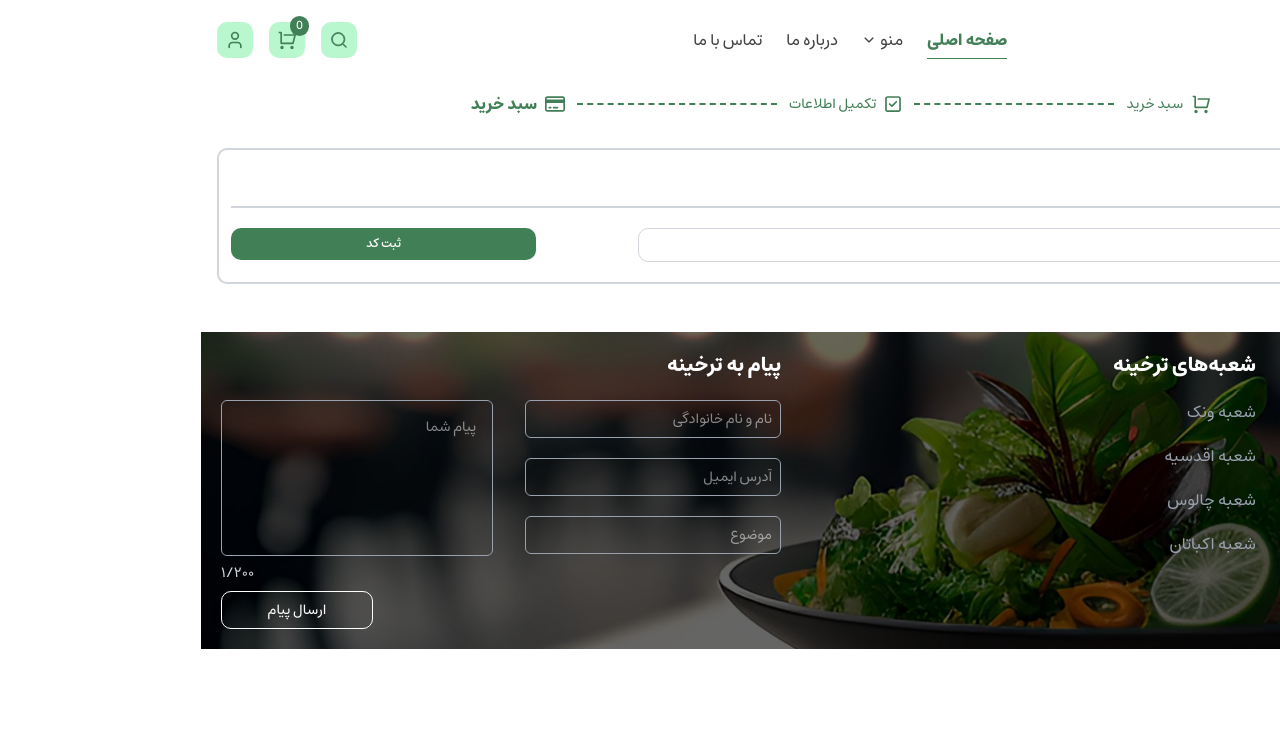
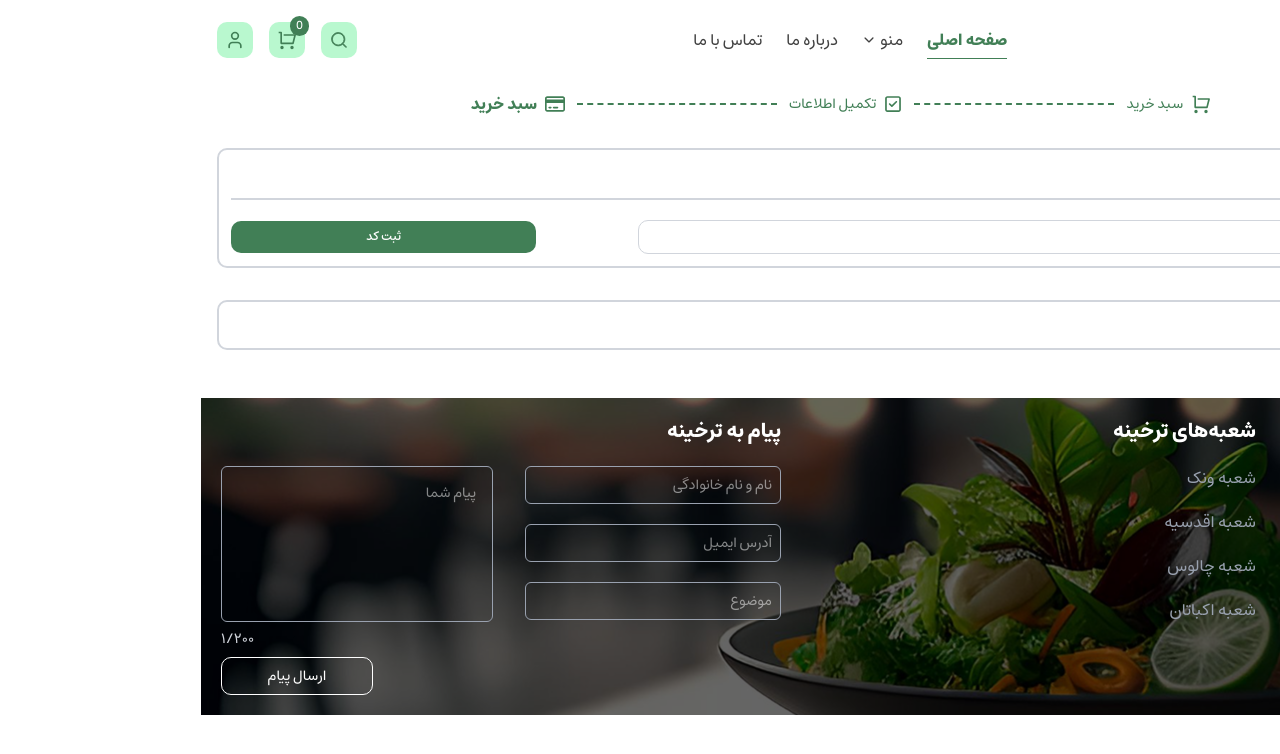
Before and after one commit to AmirAjam/food-store, a React (Vite) app: page /payment in a window 1280 px wide. Shown: the top 754 px of the page. Built offline with nearby package versions, Linux system fonts and the light colour scheme; no server answers.

Commit message:
Add payment method component to payment page

```diff
--- a/src/icons.js
+++ b/src/icons.js
@@ -2,19 +2,20 @@ import { CiUser, CiSearch,CiDiscount1} from "react-icons/ci";
 import { FaChevronLeft, FaChevronRight,FaRegCreditCard,FaRegSquareCheck   } from "react-icons/fa6";
 import { LuChartLine, LuUser,LuHouse,LuUsers,LuPlus,LuMinus,LuTruck     } from "react-icons/lu";
 import { PiMaskHappyLight,PiPhoneLight  } from "react-icons/pi";
-import { IoFastFoodOutline, IoClose,IoLocationOutline  } from "react-icons/io5";
+import { IoFastFoodOutline, IoClose,IoLocationOutline,IoWalletOutline  } from "react-icons/io5";
 import { BiSearch,BiSort  } from "react-icons/bi";
 import { IoIosMenu,IoIosArrowDown } from "react-icons/io";
 import { RiShoppingCartLine,RiTwitterXLine,RiInstagramLine ,RiTelegram2Line } from "react-icons/ri";
 import { IoIosNotificationsOutline,IoMdCart,IoMdHeartEmpty   } from "react-icons/io";
 import { MdSpaceDashboard, MdCategory,MdOutlineSportsMotorsports  } from "react-icons/md"
-import { BsDatabaseFillAdd,BsBasket   } from "react-icons/bs";
+import { BsDatabaseFillAdd    } from "react-icons/bs";
 import { FaUsers  } from "react-icons/fa";
 import { RiSortAlphabetDesc,RiSortAlphabetAsc  } from "react-icons/ri";
 import { FiTrash2 } from "react-icons/fi";
 import { SlLogout } from "react-icons/sl";
-import { TbEdit } from "react-icons/tb";
+import { TbEdit  } from "react-icons/tb";
 import { RxBackpack } from "react-icons/rx";
+
 
 
 
@@ -59,7 +60,8 @@ const icons = {
   Truck:LuTruck,
   Backpack:RxBackpack,
   Motor:MdOutlineSportsMotorsports,
-  Discount:CiDiscount1
+  Discount:CiDiscount1,
+  Wallet:IoWalletOutline
 };
 
 export default icons;
--- a/src/pages/Payment/Components/DiscountCode.jsx
+++ b/src/pages/Payment/Components/DiscountCode.jsx
@@ -5,12 +5,12 @@ import React from 'react'
 const DiscountCode = () => {
     const { Discount } = icons
     return (
-        <section className='mt-8 border-2 border-gray-300 rounded-lg px-3 py-5'>
+        <section className='mt-8 border-2 border-gray-300 rounded-lg p-3'>
             <div className='flex gap-2 items-center border-b-2 pb-4 border-gray-300'>
                 <Discount className='text-xl' />
                 <p className='text-sm'>ثبت کد تخفیف</p>
             </div>
-            <div className='mt-5 flex justify-between'>
+            <div className='mt-5 flex items-center justify-between'>
                 <input
                     type="text"
                     placeholder='کد تخفیف'
--- /dev/null
+++ b/src/pages/Payment/Components/PaymentMethod.jsx
@@ -0,0 +1,23 @@
+import icons from '@/icons'
+import DeliveryMethod from '@/pages/CompleteInformation/components/DeliveryMethod'
+import React from 'react'
+
+const PaymentMethod = () => {
+    const {Wallet} = icons
+    return (
+        <section className='mt-8 border-2 border-gray-300 rounded-lg p-3 text-sm'>
+            <div className="md:flex items-center justify-between">
+                <div className='flex items-center gap-2 border-b-2 border-gray-300 pb-4
+                    md:border-0 md:pb-0'>
+                    <Wallet className='text-lg mt-1' />
+                    <h2 className='font-Estedad-Medium'>روش پرداخت</h2>
+                </div>
+                <div>
+
+                </div>
+            </div>
+        </section>
+    )
+}
+
+export default PaymentMethod
--- a/src/pages/Payment/Payment.jsx
+++ b/src/pages/Payment/Payment.jsx
@@ -4,6 +4,8 @@ import CartNavbar from '../Cart/Components/CartNavbar'
 import Footer from '@/components/Footer/Footer'
 import TopCart from '../Cart/Components/TopCart'
 import DiscountCode from './Components/DiscountCode'
+import DeliveryMethod from '../CompleteInformation/components/DeliveryMethod'
+import PaymentMethod from './Components/PaymentMethod'
 
 const Payment = () => {
     return (
@@ -13,6 +15,7 @@ const Payment = () => {
             <TopCart text="پرداخت" />
             <div className="container">
                 <DiscountCode />
+                <PaymentMethod />
             </div>
             <Footer />
         </>
```
